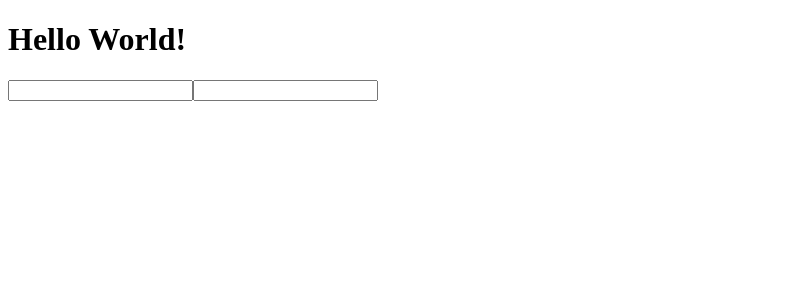
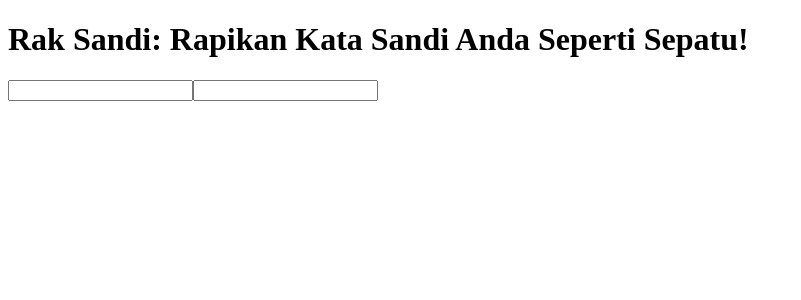
Before and after one commit to iwdc-oss/raksandi, a Next.js app: page / in a window 1280 px wide. Shown: the top 300 px of the page, without its empty margins (0-801 px from the left). Built offline with nearby package versions, Linux system fonts and the light colour scheme.

Commit message:
chore: change jargon

```diff
--- a/pages/index.tsx
+++ b/pages/index.tsx
@@ -3,7 +3,7 @@ import type { NextPage } from 'next'
 const Home: NextPage = () => {
   return (
     <div className='mt-12'>
-      <h1 className='text-center text-2xl font-cairo'>Hello World!</h1>
+      <h1 className='text-center text-2xl font-cairo'>Rak Sandi: Rapikan Kata Sandi Anda Seperti Sepatu!</h1>
       <div className='flex flex-col items-center'>
         <input type='text' />
         <input type='text' />
```
